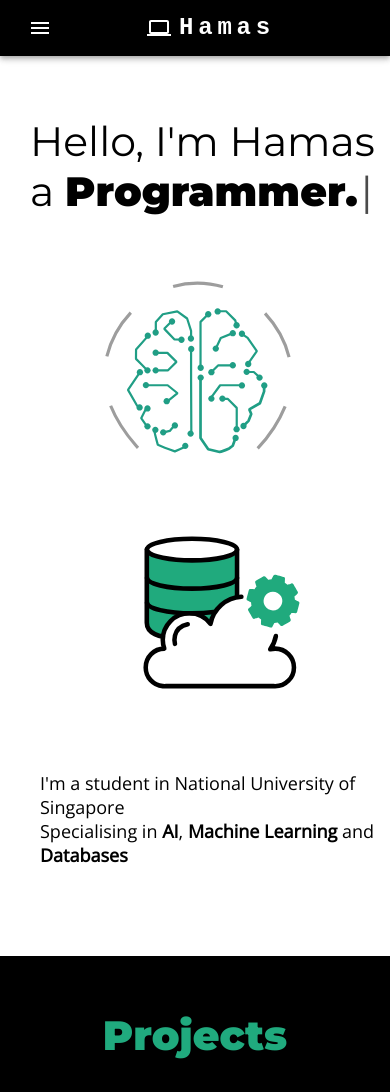
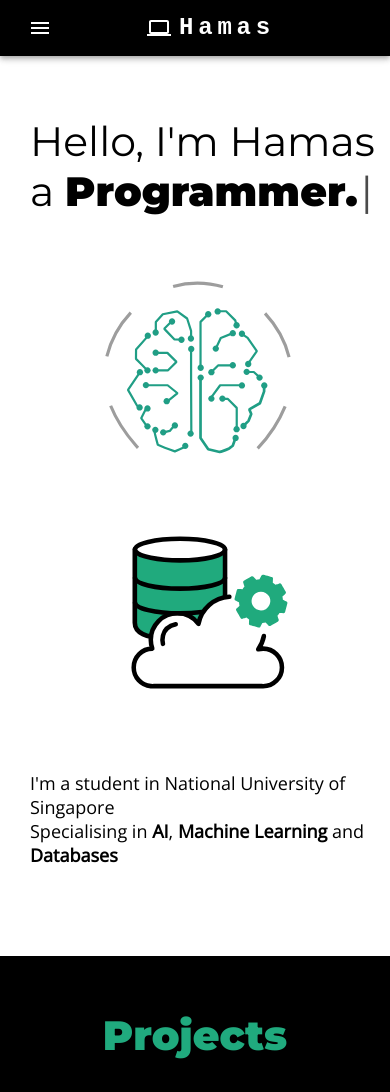
Before and after one commit to Bahamas20/Portfolio, a React (Create React App) app: page / in a window 390 px wide. Shown: the top 1092 px of the page. Built offline with nearby package versions, Linux system fonts and the light colour scheme.

Commit message:
changed intros and contact me

```diff
--- a/src/pages/About.css
+++ b/src/pages/About.css
@@ -134,5 +134,4 @@
     }
 
 
-
 }
--- a/src/pages/intro.scss
+++ b/src/pages/intro.scss
@@ -70,7 +70,7 @@
 
     .text2 {
 
-      padding-left: 40px;
+      padding-left: 30px;
       padding-top: 40px;
 
       h2 {
@@ -96,7 +96,7 @@
   .db-container {
     height: 200px;
     width: 200px;
-    padding-left: 30%;
+    padding-left: 27%;
     padding-top: 60px;
   }
 
```
